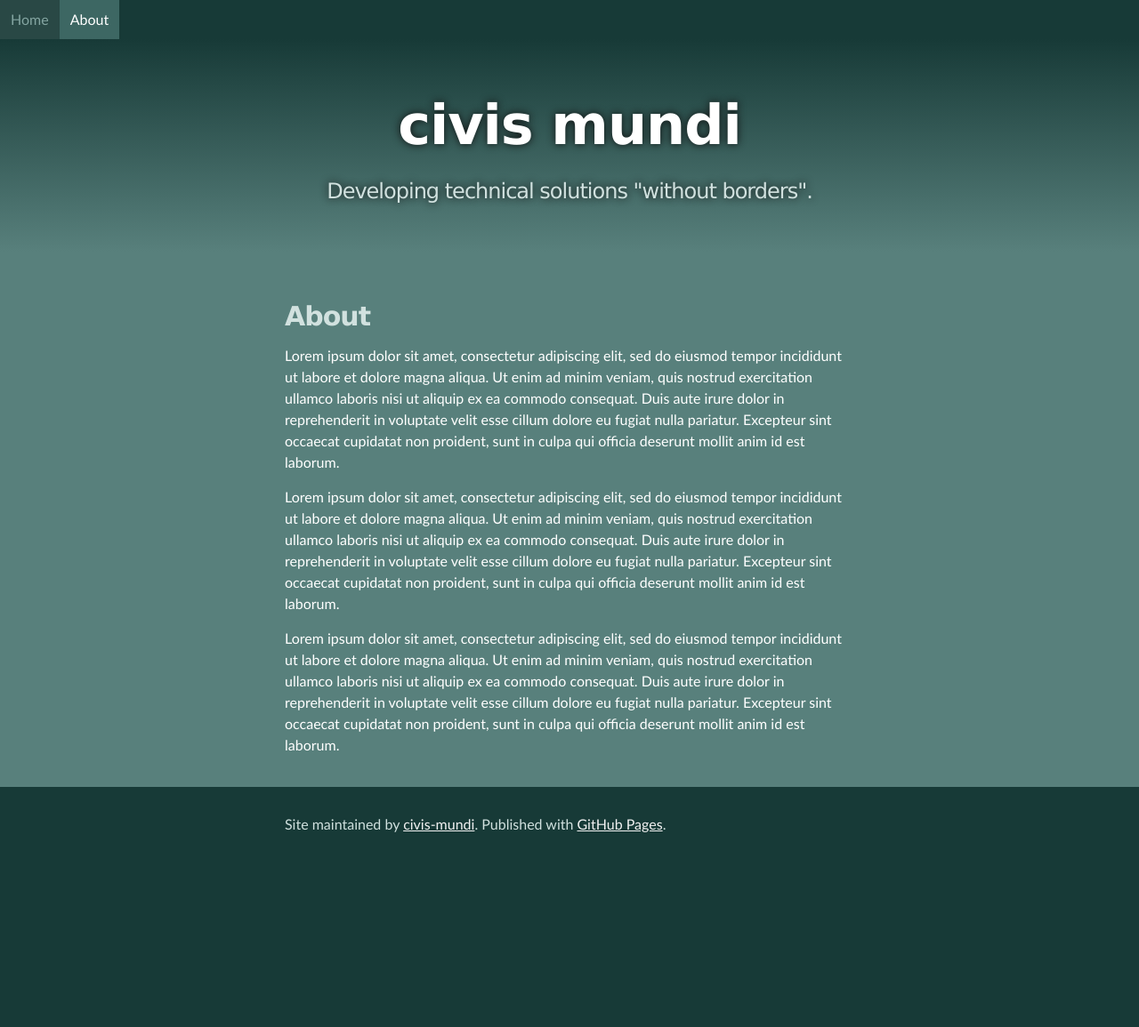
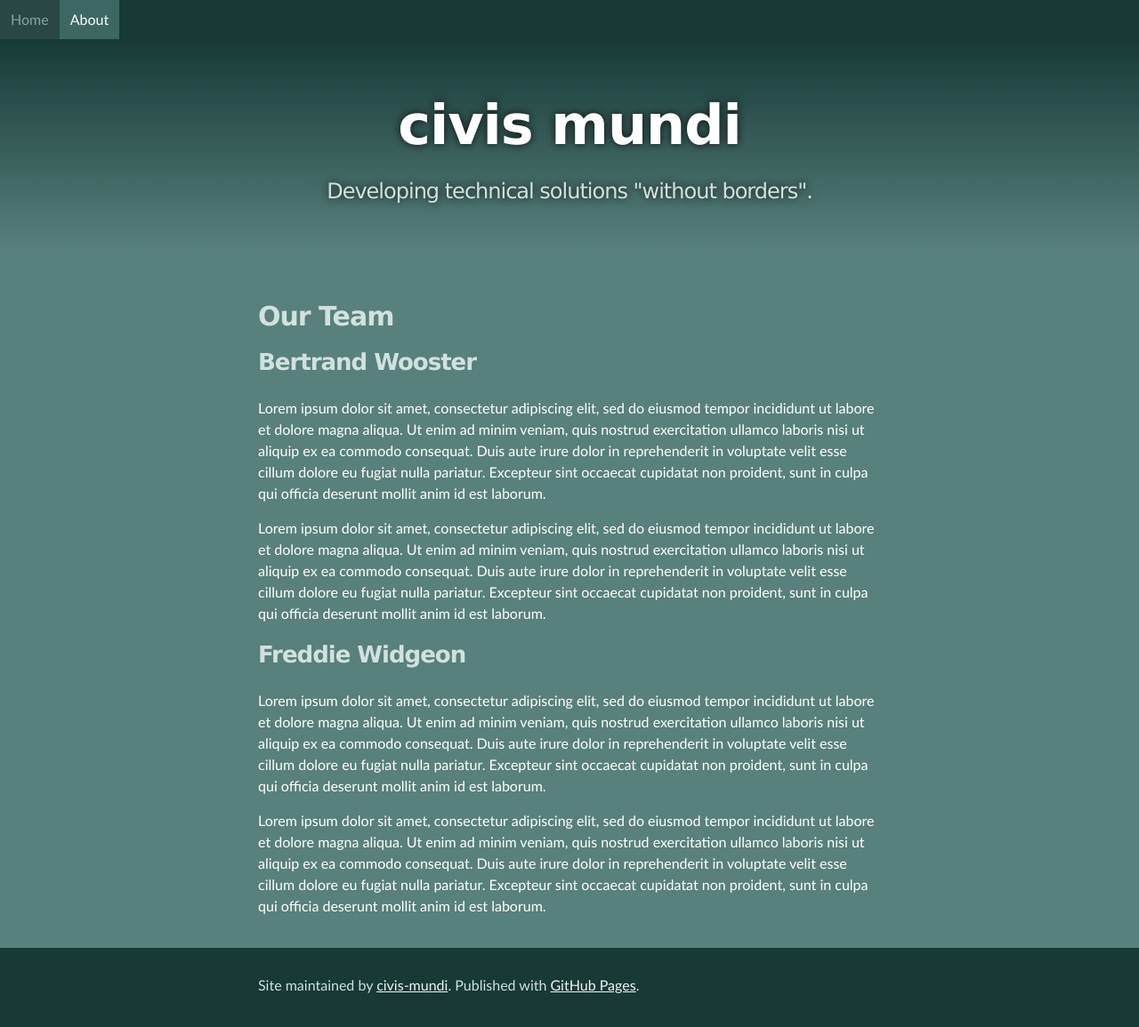
Before and after one commit to civis-mundi/civis-mundi.github.io, a Jekyll site: the page built from about/index.md, in a window 1280 px wide. Shown: the whole page at 89% size. Built offline with Jekyll 4.4.1, drawn with Linux system fonts in a browser that asks for light colours; our own code applies the rules of GitHub Pages for plain Markdown files; before the commit the page ends 974 px from its top, so only the background shows below that.

Commit message:
#1 Cosmetic changes.

```diff
--- a/_sass/full-width.scss
+++ b/_sass/full-width.scss
@@ -8,7 +8,7 @@
 
 .inner {
   position: relative;
-  max-width: 640px;
+  max-width: 700px;
   padding: 20px 10px;
   margin: 0 auto;
 }
--- a/about/index.md
+++ b/about/index.md
@@ -2,7 +2,9 @@
 layout: default
 ---
 
-# About
+# Our Team
+
+## Bertrand Wooster
 
 Lorem ipsum dolor sit amet, consectetur adipiscing elit, sed do eiusmod tempor incididunt ut labore et dolore magna
 aliqua. Ut enim ad minim veniam, quis nostrud exercitation ullamco laboris nisi ut aliquip ex ea commodo consequat.
@@ -14,7 +16,14 @@
 Duis aute irure dolor in reprehenderit in voluptate velit esse cillum dolore eu fugiat nulla pariatur. Excepteur sint
 occaecat cupidatat non proident, sunt in culpa qui officia deserunt mollit anim id est laborum.
 
+## Freddie Widgeon
+
 Lorem ipsum dolor sit amet, consectetur adipiscing elit, sed do eiusmod tempor incididunt ut labore et dolore magna
 aliqua. Ut enim ad minim veniam, quis nostrud exercitation ullamco laboris nisi ut aliquip ex ea commodo consequat.
 Duis aute irure dolor in reprehenderit in voluptate velit esse cillum dolore eu fugiat nulla pariatur. Excepteur sint
 occaecat cupidatat non proident, sunt in culpa qui officia deserunt mollit anim id est laborum.
+
+Lorem ipsum dolor sit amet, consectetur adipiscing elit, sed do eiusmod tempor incididunt ut labore et dolore magna
+aliqua. Ut enim ad minim veniam, quis nostrud exercitation ullamco laboris nisi ut aliquip ex ea commodo consequat.
+Duis aute irure dolor in reprehenderit in voluptate velit esse cillum dolore eu fugiat nulla pariatur. Excepteur sint
+occaecat cupidatat non proident, sunt in culpa qui officia deserunt mollit anim id est laborum.
--- a/index.html
+++ b/index.html
@@ -2,8 +2,9 @@
 layout: default
 ---
 
-<h1>Welcome</h1>
+<h1>Our Product</h1>
 
+<H2>Why?</H2>
 <p>
 Lorem ipsum dolor sit amet, consectetur adipiscing elit, sed do eiusmod tempor incididunt ut labore et dolore magna
 aliqua. Ut enim ad minim veniam, quis nostrud exercitation ullamco laboris nisi ut aliquip ex ea commodo consequat.
```
Also changed, not shown: other parts of index.html (+2 -0 lines).
